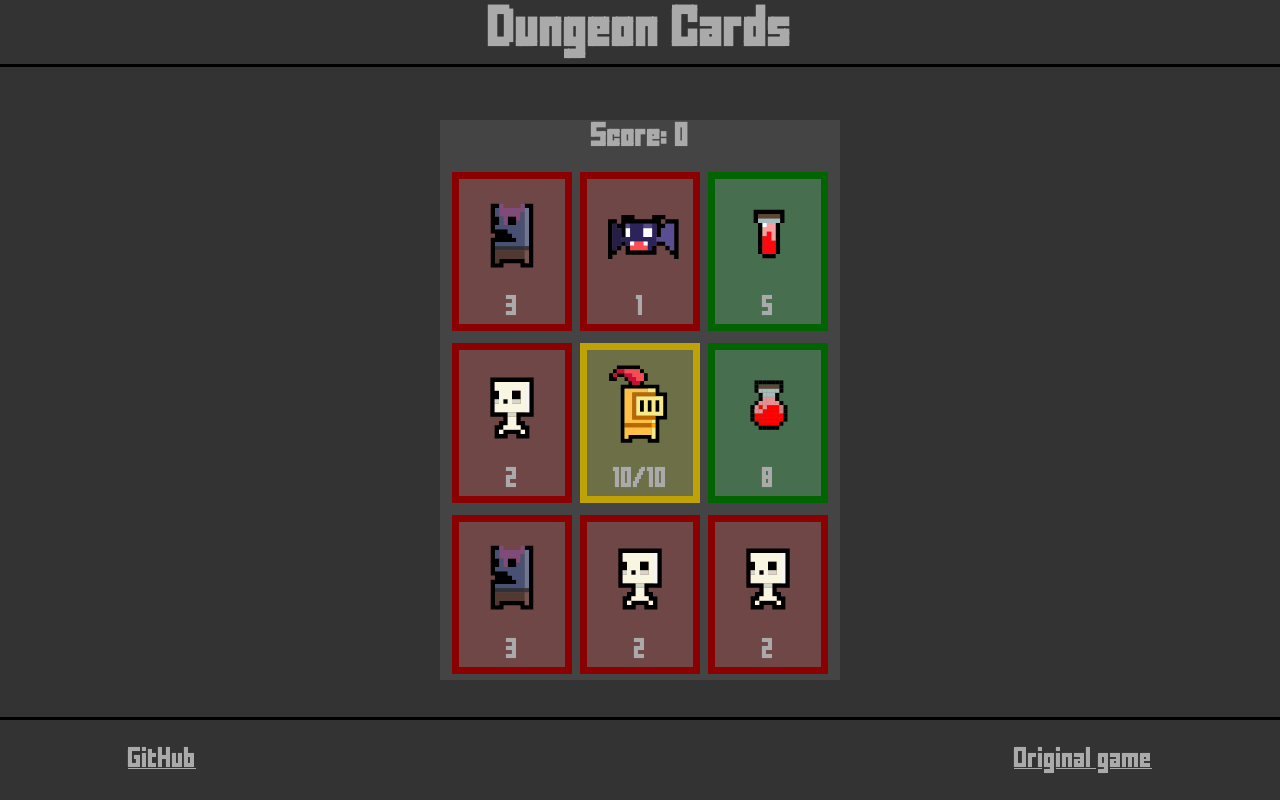
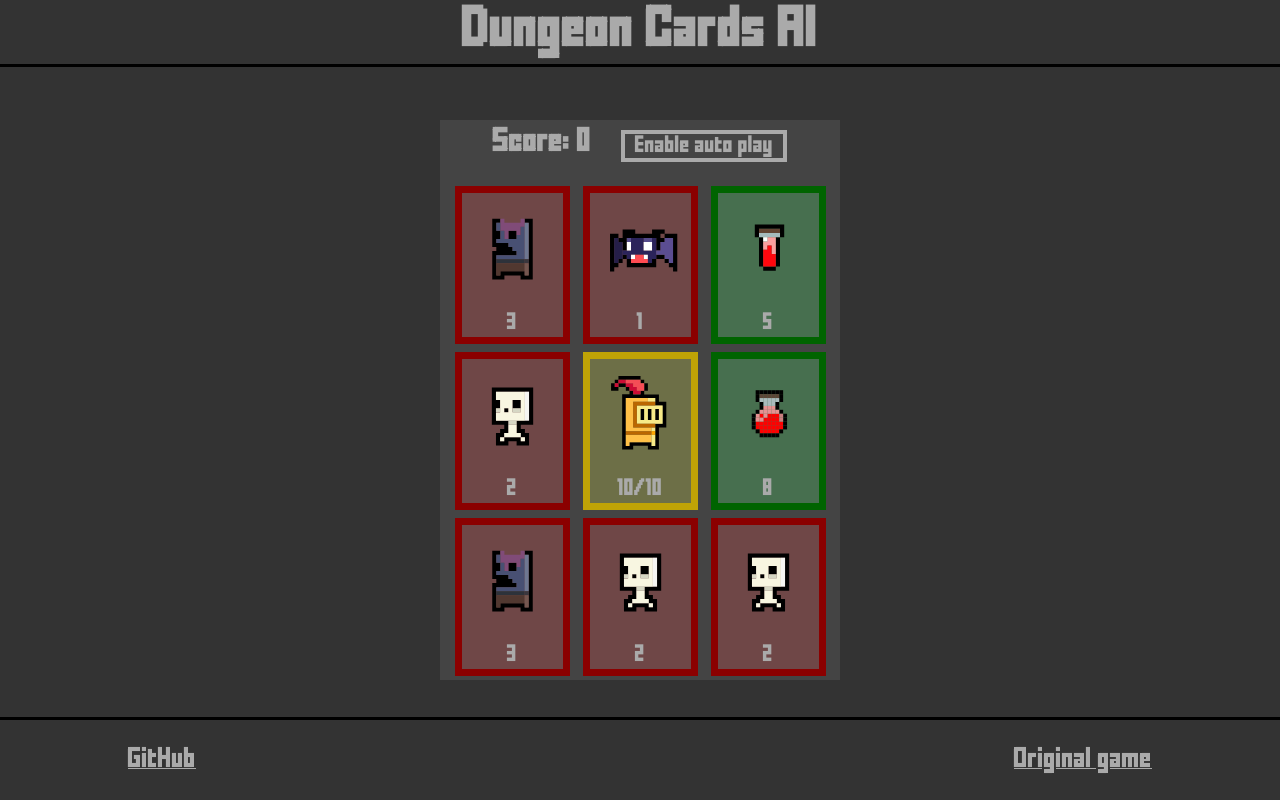
Before and after one commit to BlackPawsStudio/Dungeon-cards, a React (Create React App) app: page / in a window 1280 px wide. Built offline with nearby package versions, Linux system fonts and the light colour scheme.

Commit message:
add auto play

```diff
--- a/public/index.html
+++ b/public/index.html
@@ -10,7 +10,7 @@
     <link rel="shortcut icon" href="./logo192.png" type="image/x-icon">
     <link rel="apple-touch-icon" href="%PUBLIC_URL%/logo192.png" />
     <link rel="manifest" href="%PUBLIC_URL%/manifest.json" />
-    <title>Dungeon cards</title>
+    <title>Dungeon cards AI</title>
   </head>
   <body>
     <noscript>You need to enable JavaScript to run this app.</noscript>
--- /dev/null
+++ b/src/AI/aiFunctions.ts
@@ -0,0 +1,82 @@
+import { Card, CardTypes, Coords, HealsByCard } from "../types";
+
+const getAvailableCardsInfo = ([heroX, heroY]:Coords, cards:Card[]):Card[] => {
+  const availableCards:Card[] = cards.filter(card =>
+    (card.x === heroX && card.y + 1 === heroY) ||
+    (card.x === heroX && card.y - 1 === heroY) ||
+    (card.x + 1 === heroX && card.y === heroY) ||
+    (card.x - 1 === heroX && card.y === heroY)
+  )
+
+  return availableCards
+}
+
+const findLowestCardByType = (availableCards:Card[], type:CardTypes):Card | null => {
+  const cardsOfType = availableCards.filter(card => card.type === type)
+  if (cardsOfType) {
+    cardsOfType.sort((a:Card, b:Card) => {/////////////////////////////////
+      if (a.hp < b.hp) {
+        return -1
+      }
+      return 1
+    })
+
+    return cardsOfType[0]
+  } else {
+    return null
+  }
+}
+
+const amountOfHealsOnCard = (currCard:Card, cards:Card[][]):HealsByCard => {
+  const availableCards = getAvailableCardsInfo([currCard.x, currCard.y], cards.flat());
+
+  const healsOnCard = availableCards.filter(el => el.type === 'heal').length
+
+  return {id: currCard.id, amount: healsOnCard}
+}
+
+const countOptimalByHp = (availableCards:Card[], cards:Card[][], alternative:Card, hero:Card):Card => {
+  const healsOnCards = availableCards.map(el => amountOfHealsOnCard(el, cards))
+  healsOnCards.sort((a:HealsByCard, b:HealsByCard) => {
+    if (a.amount > b.amount) {
+      return -1
+    }
+    return 1
+  })
+
+  if (healsOnCards[0].amount === 0) {
+    return alternative
+  }
+
+  const cardWithMoreHeals = availableCards.find(el => el.id === healsOnCards[0].id) as Card
+
+  if (cardWithMoreHeals.hp < hero.hp) {
+    return cardWithMoreHeals
+  }
+  return alternative
+}
+
+const countAlternative = (minFoe:Card, minHeal:Card, hero:Card):Card => {
+  if (minHeal) {
+    if (!minFoe) {
+      return minHeal
+    }
+    if (hero.hp > minFoe.hp * 2) {
+      return minFoe
+    } else {
+      return minHeal
+    }
+  }
+  return minFoe
+}
+
+export const countCard = (hero:Card, cards:Card[][]):Card => {
+  const availableCards = getAvailableCardsInfo([hero.x, hero.y], cards.flat());
+
+  const minHeal = findLowestCardByType(availableCards, 'heal')
+  const minFoe = findLowestCardByType(availableCards, 'foe')
+
+  const alternative = countAlternative(minFoe as Card, minHeal as Card, hero)
+
+  return countOptimalByHp(availableCards, cards, alternative, hero)
+}
--- a/src/assets/styles/cards.css
+++ b/src/assets/styles/cards.css
@@ -8,8 +8,8 @@
 }
 .card{
   margin: auto auto;
-  width: calc(120px - 14px);
-  height: 85%;
+  width: 115px;
+  height: 95%;
   cursor: pointer;
   display: flex;
   align-items: center;
@@ -25,21 +25,17 @@
   transition: all .3s;
   transform: scale(97%);
 }
-.stats{
-  padding: 5px 0;
-  text-align: center;
-}
 .card-hero{
-  background-color: rgb(109, 111, 71);
+  background-color: #6d6f47;
   border: 7px solid rgb(191, 163, 6);
   z-index: 5;
 }
 .card-foe{
-  background-color: rgb(111, 71, 71);
+  background-color: #6f4747;
   border: 7px solid darkred;
 }
 .card-heal{
-  background-color: rgb(71, 111, 79);
+  background-color: #476f4f;
   border: 7px solid darkgreen;
 
 }
--- a/src/assets/styles/index.css
+++ b/src/assets/styles/index.css
@@ -55,3 +55,28 @@ main{
 main::-webkit-scrollbar {
   display: none;
 }
+.stats{
+  margin: 10px 0;
+  text-align: center;
+  display: flex;
+  column-gap: 30px;
+  justify-content: center;
+}
+.ai-button{
+  background: none;
+  padding: 3px 10px;
+  border: 4px solid #aaa;
+  transition: all .3s;
+  cursor: pointer
+}
+.ai-button:hover{
+  transform: scale(110%);
+}
+.ai-button:active{
+  transform: scale(97%);
+}
+.ai-button:disabled{
+  background-color: #40784b;
+  color: darkgreen;
+  border-color: darkgreen;
+}
--- a/src/assets/styles/small.css
+++ b/src/assets/styles/small.css
@@ -9,7 +9,10 @@
   }
   .card{
     border-width: 5px!important;
-    width: calc(86px - 7px)!important;
-    height: calc(104px - 9px)!important;
+    width: 90px!important;
+    height: 105px!important;
+  }
+  .ai-button{
+    padding: 3px 5px;
   }
 }
--- /dev/null
+++ b/src/components/AIButton.tsx
@@ -0,0 +1,45 @@
+import { countCard } from '../AI/aiFunctions';
+import { move, enableAI } from '../store/cardsSlice';
+import { useAppDispatch, useAppSelector } from "../store/hooks"
+import { useEffect } from 'react';
+
+export const AIButton = () => {
+  const {cards, isGameOver, hero, isAIEnabled} = useAppSelector(({cardSlice: toolkit}) => {
+    return {cards: toolkit.cards, isGameOver: toolkit.isGameOver, hero: toolkit.hero, isAIEnabled: toolkit.isAIEnabled}
+  })
+  const dispatch = useAppDispatch()
+
+  useEffect(() => {
+    if (!isGameOver && isAIEnabled) {
+      aiMove()
+    }
+  }, [cards])
+
+  const aiMove = () => {
+    setTimeout(() => {
+      const cardToPlay = countCard(hero, cards);
+      if (cardToPlay)
+        dispatch(move([cardToPlay.x, cardToPlay.y]))
+      else
+        console.log('pizda');
+
+    }, 10)
+  }
+
+  const startPlaying = async () => {
+    dispatch(enableAI())
+
+    aiMove()
+  }
+
+  return (
+    <>
+      <button
+        className="ai-button"
+        onClick={() => {startPlaying()}}
+        disabled={isAIEnabled}>
+        Enable auto play
+      </button>
+    </>
+  )
+}
--- a/src/components/App.tsx
+++ b/src/components/App.tsx
@@ -10,7 +10,7 @@ function App() {
     <Provider store={store}>
       <div className="root">
         <header>
-          <h1>Dungeon Cards</h1>
+          <h1>Dungeon Cards AI</h1>
         </header>
         <main>
             <Stats />
--- a/src/components/Cards.tsx
+++ b/src/components/Cards.tsx
@@ -8,8 +8,8 @@ import '../assets/styles/cards.css'
 import { images } from '../images';
 
 export function CardsPlace() {
-  const {cards, isGameOver} = useAppSelector(({cardSlice: toolkit}) => {
-    return {cards: toolkit.cards.flat(), isGameOver: toolkit.isGameOver}
+  const {cards, isGameOver, isAIEnabled} = useAppSelector(({cardSlice: toolkit}) => {
+    return {cards: toolkit.cards.flat(), isGameOver: toolkit.isGameOver, isAIEnabled: toolkit.isAIEnabled}
   })
   const dispatch = useAppDispatch()
   useEffect(() => {
@@ -19,27 +19,28 @@ export function CardsPlace() {
   return (
     <div className='cards-place'>
       {cards.map((el:Card) =>
-        <Cards desc={el} key={el.id}/>
+        <Cards desc={el} isEnabled={isAIEnabled} key={el.id} />
       )}
     </div>
   )
 }
 
-export function Cards(props:{desc:Card}) {
+export function Cards(props:{desc:Card, isEnabled:boolean}) {
   const dispatch = useAppDispatch()
   const character = props.desc;
 
   const image = images[character.type][character.type === 'hero' ? 0 : character.hp]
 
   return (
-    <div
+    <button
       className={`card card-${character.type}`}
-      onClick={() => {dispatch(move([character.x, character.y]))}}>
+      onClick={() => {dispatch(move([character.x, character.y]))}}
+      disabled={props.isEnabled}>
       <img
         src = {image}
         alt={character.type}
         className='card-image'/>
       <p className='card-text'> {character.hp}{character.type === 'hero' ? '/10' : ''}</p>
-    </div>
+    </button>
   )
 }
--- a/src/components/Stats.tsx
+++ b/src/components/Stats.tsx
@@ -1,12 +1,16 @@
 import { useAppSelector } from '../store/hooks'
+import { AIButton } from './AIButton'
 
 export function Stats () {
   const score = useAppSelector(({cardSlice: toolkit}) => {
     return toolkit.scoreCount
   })
   return (
-    <h3 className="stats">
-      Score: {score}
-    </h3>
+    <div className="stats">
+      <h3>
+        Score: {score}
+      </h3>
+      <AIButton />
+    </div>
   )
 }
--- a/src/store/cardsFunctions.ts
+++ b/src/store/cardsFunctions.ts
@@ -29,7 +29,7 @@ export const shiftCards = (cards:Card[][], hero:Card, clickedCard:Card) => {
     newCards[hero.x][hero.y].hp = lastRowEl.hp
   }
 
-  const newCard = getRandomCard(lastRowEl.id, [lastRowEl.x, lastRowEl.y], 2)
+  const newCard = getRandomCard(lastRowEl.id, [lastRowEl.x, lastRowEl.y], 3)
 
   lastRowEl.type = newCard.type;
   lastRowEl.hp = newCard.hp;
--- a/src/store/cardsSlice.ts
+++ b/src/store/cardsSlice.ts
@@ -13,6 +13,7 @@ const defaultHero:Card = {
 const cardsSlice = createSlice({
   name: 'cards',
   initialState: {
+    isAIEnabled: false,
     cards: Array(3).fill([]),
     scoreCount: 0,
     hero: defaultHero,
@@ -21,6 +22,7 @@ const cardsSlice = createSlice({
   reducers: {
     initFill(state:State) {
       let idCounter = -1
+      state.isAIEnabled = false
       state.scoreCount = 0
       state.hero = defaultHero
       for (let i = 0; i < 3; i++) {
@@ -41,6 +43,7 @@ const cardsSlice = createSlice({
 
         if (state.hero.hp <= 0) {
           alert(`Game over! Your score ${state.scoreCount}`)
+          state.isAIEnabled = false
           state.isGameOver = true
         }
 
@@ -52,9 +55,12 @@ const cardsSlice = createSlice({
 
         state.hero = state.cards.flat().find((el:Card) => el.type === 'hero') as Card
       }
+    },
+    enableAI(state:State) {
+      state.isAIEnabled = true
     }
   }
 })
 
 export default cardsSlice.reducer
-export const {initFill, move} = cardsSlice.actions
+export const {initFill, move, enableAI} = cardsSlice.actions
--- a/src/types.ts
+++ b/src/types.ts
@@ -7,6 +7,7 @@ export interface Card {
 }
 
 export interface State {
+  isAIEnabled: boolean,
   cards: Card[][],
   scoreCount: number,
   hero: Card,
@@ -22,3 +23,8 @@ export type Images = {
     [key: number]: string
   }
 }
+
+export interface HealsByCard {
+  id: number,
+  amount: number
+}
```
